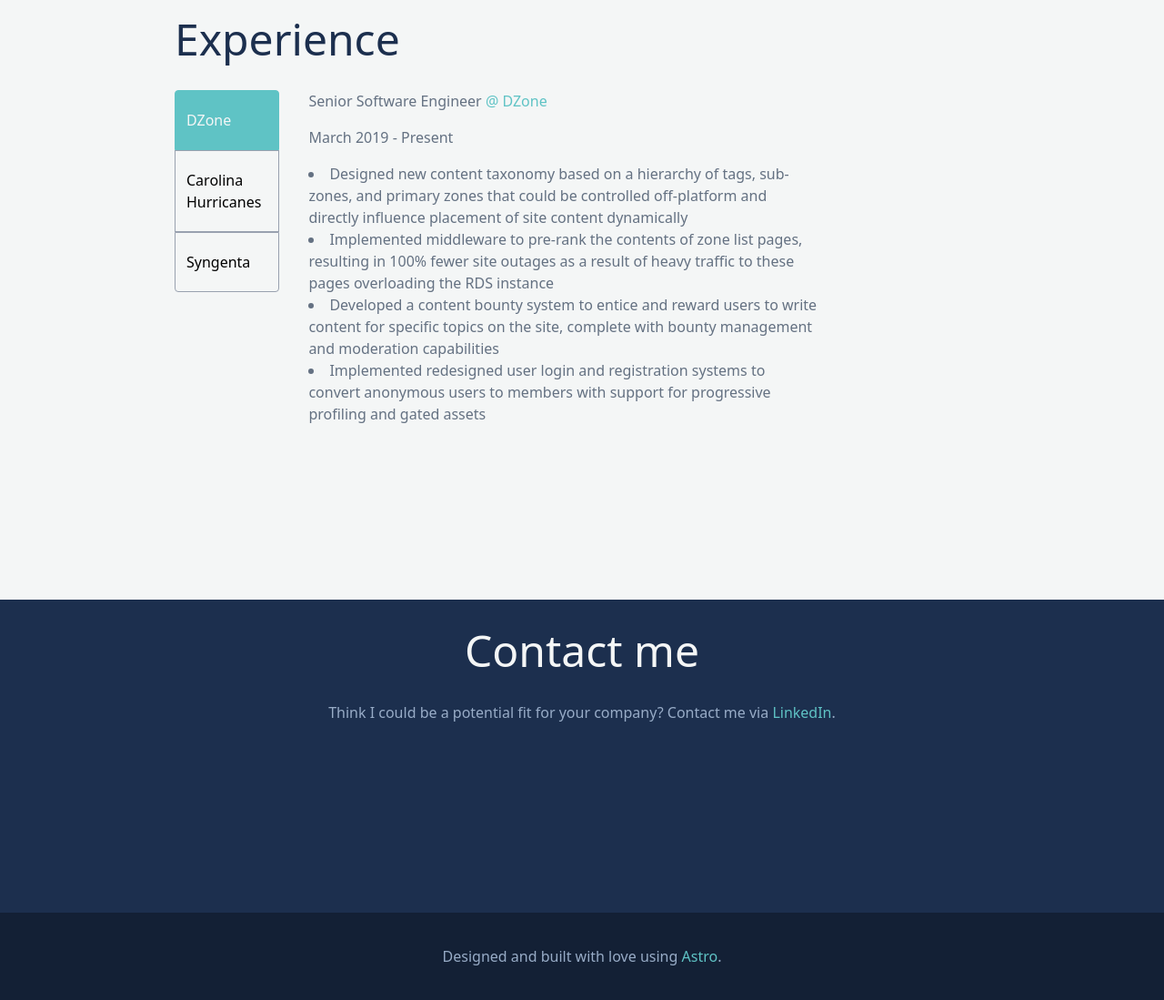
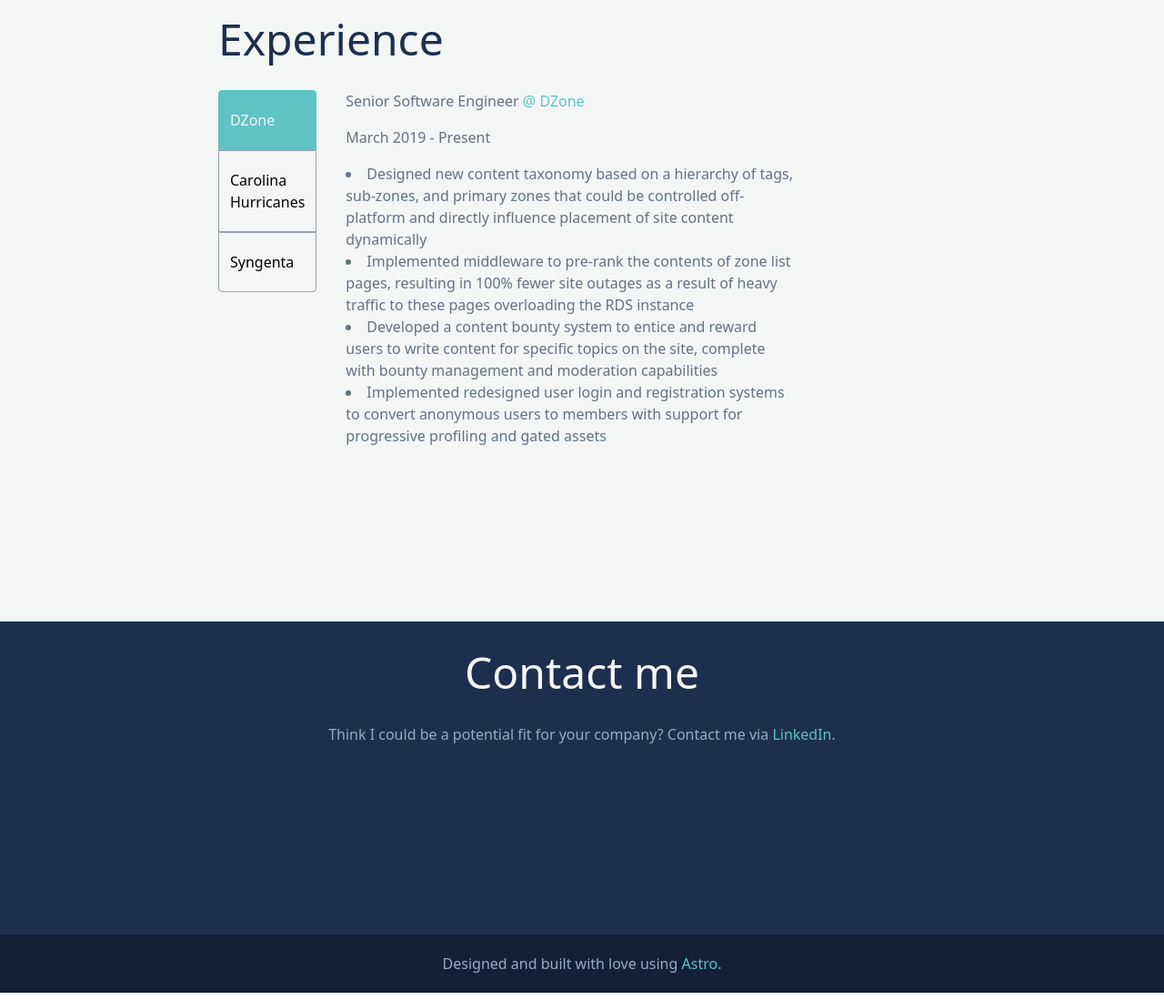
Before and after one commit to jdoiron94/jdoiron-me, an Astro site: page / in a window 1280 px wide. Shown: the part 1357-2456 px from the top of the page at 91% size. Built offline with nearby package versions, Linux system fonts and the light colour scheme; Astro itself is replaced by a stand-in of ours.

Commit message:
chore: Update styling for mobile

```diff
--- a/src/components/Footer.astro
+++ b/src/components/Footer.astro
@@ -1,5 +1,6 @@
-<footer class="text-center py-5 bg-[#132035]">
-  <p class="text-[#98acc7]">
+<footer class="flex justify-center items-center py-5 bg-[#132035]">
+  <div class="w-full px-8 md:px-16 lg:p-0 lg:w-200">
+    <p class="m-0 text-center text-[#98acc7]">
       Designed and built with love using
       <a
         class="hover:text-[#f4f6f6]"
@@ -8,4 +9,5 @@
         rel="noopener noreferrer">Astro</a
       >.
     </p>
+  </div>
 </footer>
--- a/src/pages/index.astro
+++ b/src/pages/index.astro
@@ -63,18 +63,21 @@ const experience = [
 ---
 
 <Layout>
-  <section class="px-8 md:px-16 lg:px-48 py-16 md:py-32 lg:py-56">
+  <section class="flex justify-center items-center py-16 md:py-32 lg:py-56">
+    <div class="w-full px-8 md:px-16 lg:p-0 lg:w-200">
       <p class="text-[#212529]">Hi, my name is</p>
       <h1 class="text-5xl">Jacob Doiron</h1>
       <p class="my-4">
-      I am currently employed by <span class="text-[#5fc3c5]">DZone</span> as a <span
-        class="text-[#5fc3c5]">Senior Software Engineer</span
-      > and I enjoy building systems.
+        I am currently employed by <span class="text-[#5fc3c5]">DZone</span> as a
+        <span class="text-[#5fc3c5]">Senior Software Engineer</span> and I enjoy
+        building systems.
       </p>
+    </div>
   </section>
   <section
-    class="px-8 md:px-16 lg:px-48 pt-4 pb-16 md:pb-32 lg:pb-48 bg-[#1c2f4e]"
+    class="flex justify-center items-center pt-4 pb-16 md:pb-32 lg:pb-48 bg-[#1c2f4e]"
   >
+    <div class="w-full px-8 md:px-16 lg:p-0 lg:w-200">
       <h2 class="text-5xl">About me</h2>
       <p class="text-[#98acc7]">
         I'm a Software Engineer who enjoys working on project architecture and
@@ -94,8 +97,12 @@ const experience = [
       <ul class="px-12 columns-2">
         {technologies.map((tech) => <li class="text-[#98acc7]">{tech}</li>)}
       </ul>
+    </div>
   </section>
-  <section class="px-8 md:px-16 lg:px-48 pt-4 pb-16 md:pb-32 lg:pb-48">
+  <section
+    class="flex justify-center items-center pt-4 pb-16 md:pb-32 lg:pb-48"
+  >
+    <div class="w-full px-8 md:px-16 lg:p-0 lg:w-200">
       <h2 class="text-[#1c2f4e] text-5xl">Experience</h2>
       <div class="flex flex-col md:flex-row md:gap-8">
         <div
@@ -154,10 +161,12 @@ const experience = [
           }
         </div>
       </div>
+    </div>
   </section>
   <section
-    class="px-8 md:px-16 lg:px-48 pt-4 pb-16 md:pb-32 lg:pb-48 bg-[#1c2f4e]"
+    class="flex justify-center items-center pt-4 pb-16 md:pb-32 lg:pb-48 bg-[#1c2f4e]"
   >
+    <div class="w-full px-8 md:px-16 lg:p-0 lg:w-200">
       <h2 class="text-center text-5xl">Contact me</h2>
       <p class="text-center text-[#98acc7]">
         Think I could be a potential fit for your company? Contact me via <a
@@ -167,6 +176,7 @@ const experience = [
           rel="noopener noreferrer">LinkedIn</a
         >.
       </p>
+    </div>
   </section>
 </Layout>
 
```
Lines whose indentation alone changed are shown as unchanged.
